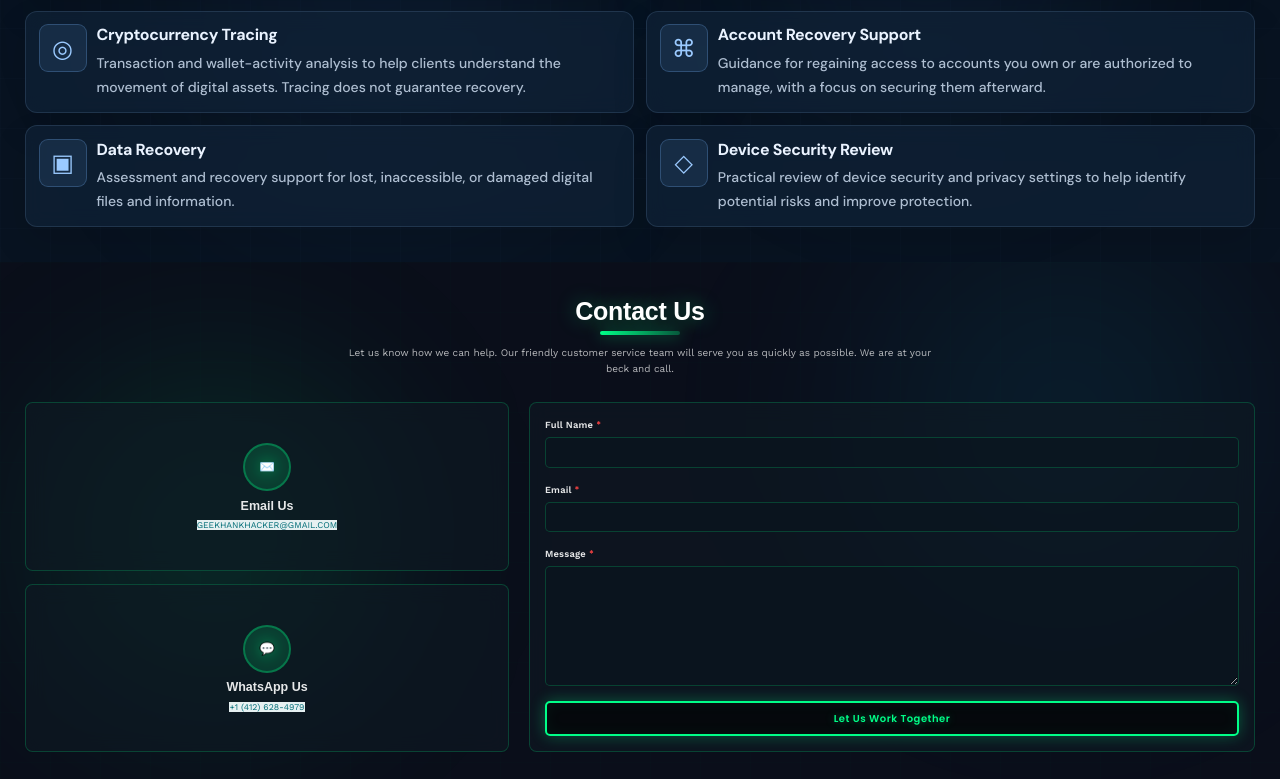
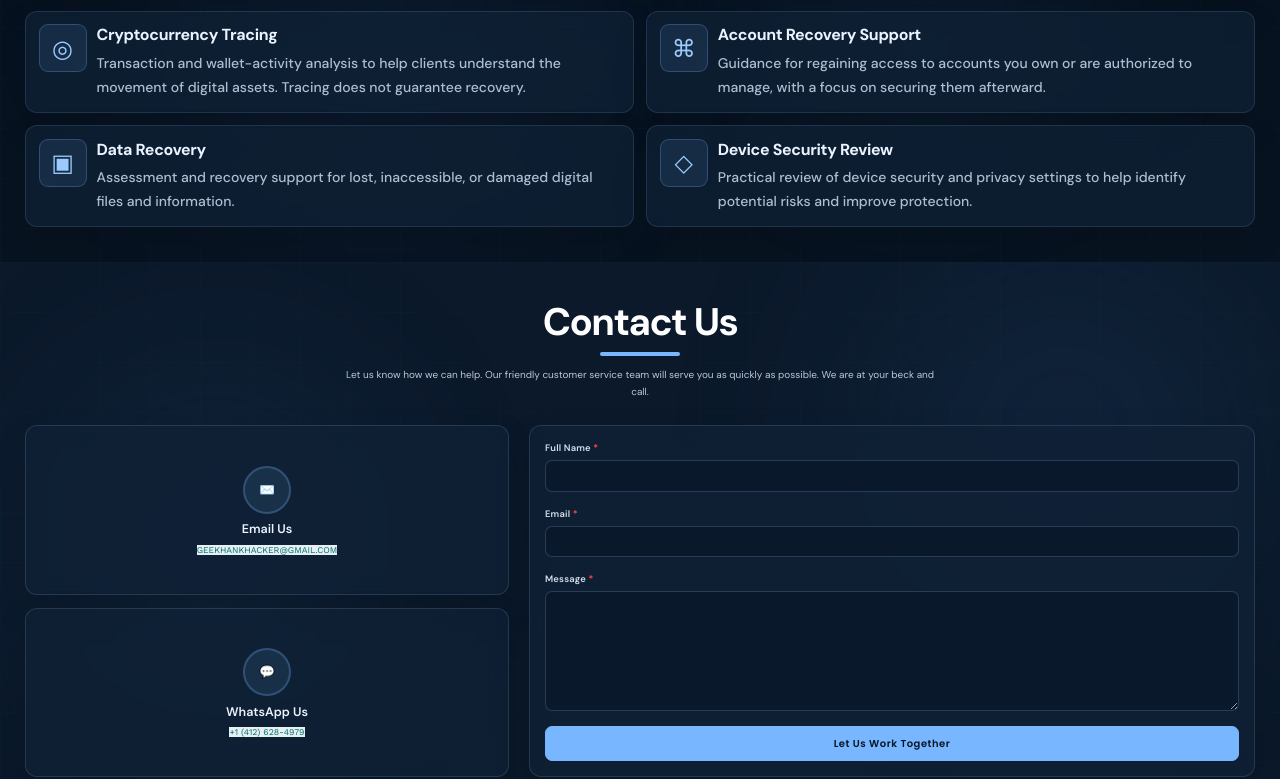
Before and after one commit to Geekhank/hireahacker, a React (Vite) app: page / in a window 1280 px wide. Shown: the part 2861-3640 px from the top of the page. Built offline with nearby package versions, Linux system fonts and the light colour scheme; a web font is replaced by a local one.

Commit message:
Polish contact and navigation experience

```diff
--- a/src/pages/home/contact-us/ContactUs.module.css
+++ b/src/pages/home/contact-us/ContactUs.module.css
@@ -469,3 +469,22 @@ textarea.formControl {
     display: none;
   }
 }
+/* Match the refined site-wide cybersecurity palette */
+.contactSection{background:#0b192a;color:#edf4fc}
+.gridPattern{background-image:linear-gradient(rgba(125,170,220,.035) 1px,transparent 1px),linear-gradient(90deg,rgba(125,170,220,.035) 1px,transparent 1px)}
+.glowOrb1,.glowOrb2{background:radial-gradient(circle,rgba(55,126,202,.13),transparent 70%)}
+.heading,.contactTitle{font-family:"DM Sans",sans-serif;text-shadow:none}
+.heading{font-size:clamp(28px,3vw,40px);letter-spacing:-.04em}
+.accentLine{background:#78b7ff;box-shadow:none}
+.subheading{font-family:"DM Sans",sans-serif;color:#b8c7d9;line-height:1.7}
+.contactCard,.contactForm{background:rgba(16,34,55,.76);border:1px solid rgba(137,177,222,.18);border-radius:12px;box-shadow:0 16px 36px rgba(0,0,0,.14)}
+.contactTitle{color:#eaf3ff}
+.contactLink{color:#9bcaff}
+.iconCircle{background:rgba(120,183,255,.1);border-color:rgba(120,183,255,.25)}
+.icon{filter:none}
+.formLabel{font-family:"DM Sans",sans-serif;color:#d5e2f1}
+.formControl{font-family:"DM Sans",sans-serif;background:#09182a;border:1px solid rgba(137,177,222,.24);color:#edf4fc;border-radius:7px}
+.formControl:focus{border-color:#78b7ff;outline:none;box-shadow:0 0 0 3px rgba(120,183,255,.12)}
+.submitButton{background:#78b7ff;color:#071526;border:1px solid #78b7ff;border-radius:7px;box-shadow:none;text-shadow:none;font-family:"DM Sans",sans-serif}
+.submitButton:hover{background:#a0ceff;box-shadow:none}
+.buttonShine{display:none}
```
